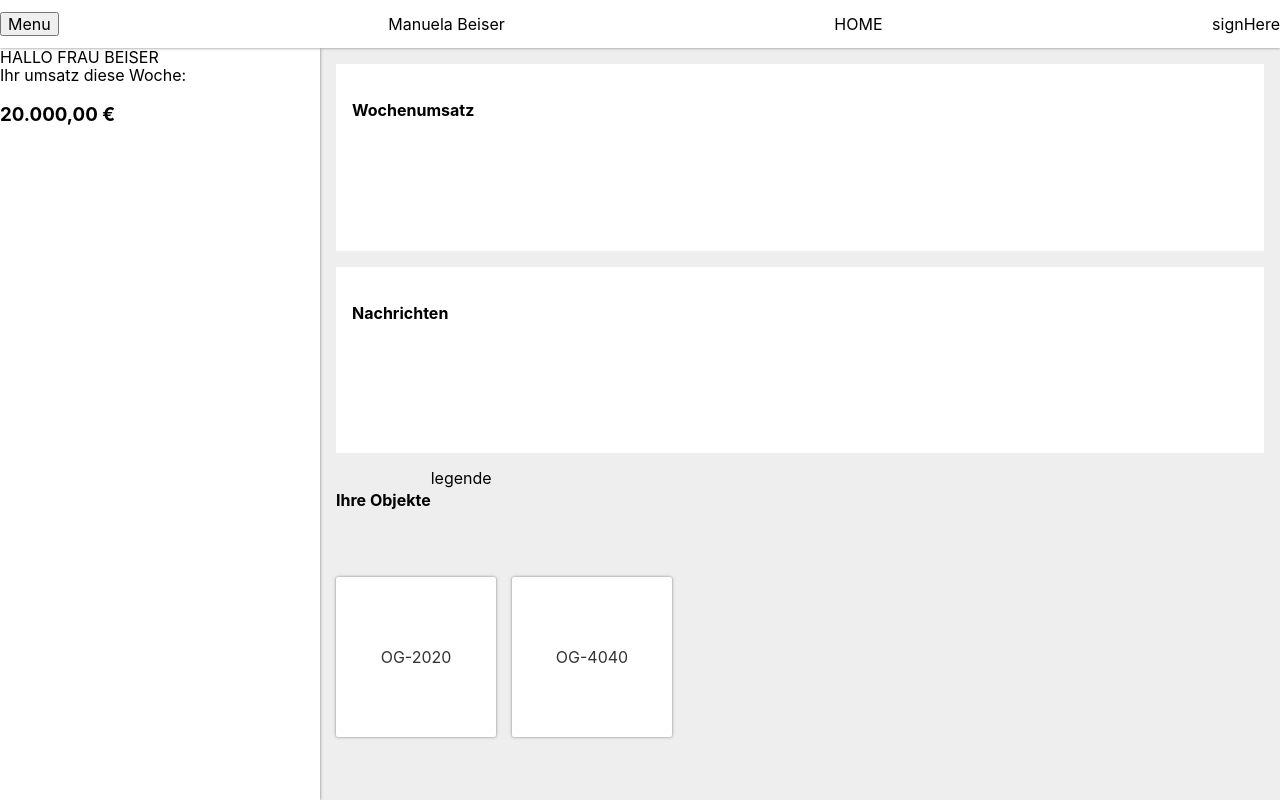
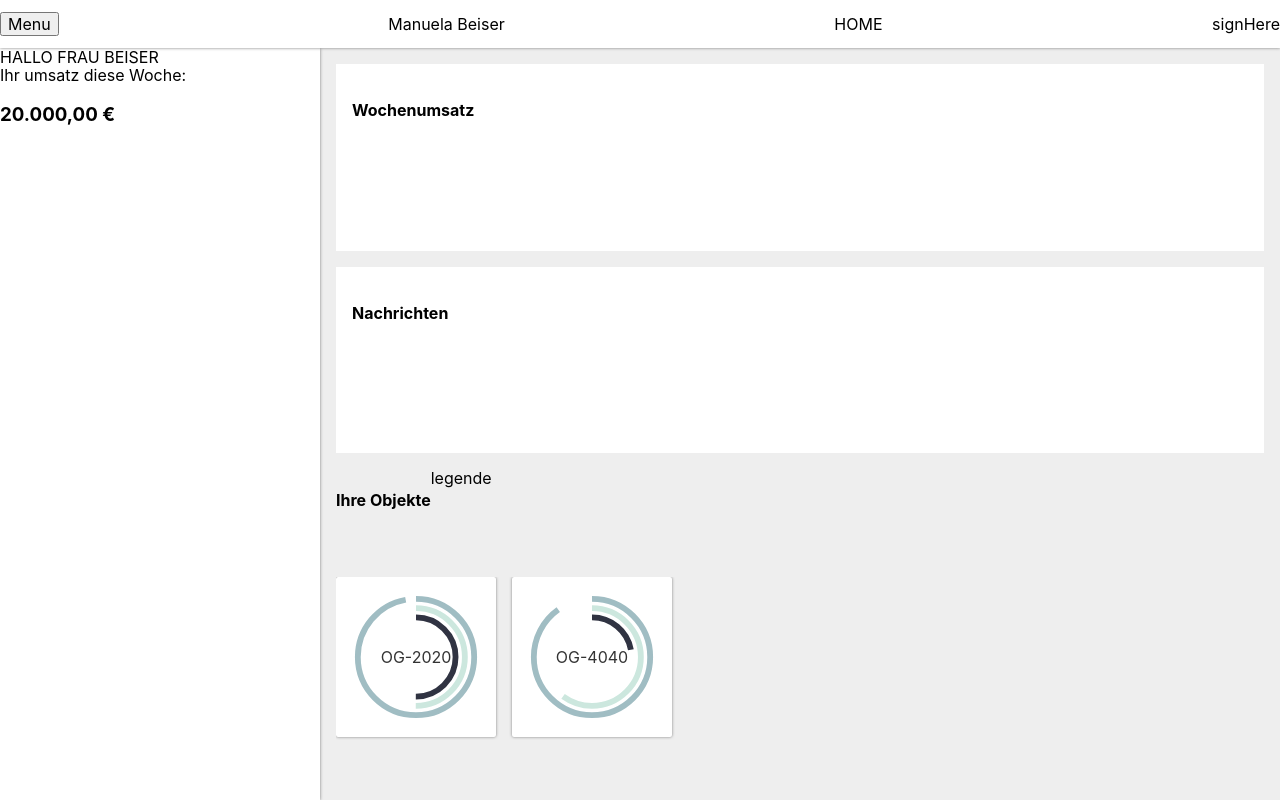
Before and after one commit to gitbreaker222/dashboard-syndikat-test, a React (Create React App) app: page / in a window 1280 px wide. Built offline with nearby package versions, Linux system fonts and the light colour scheme.

Commit message:
adds circle-diagram in object preview

```diff
--- a/src/pages/Dashboard.css
+++ b/src/pages/Dashboard.css
@@ -29,6 +29,8 @@
 }
 .Dashboard .object-list {
   flex: 1 0 100%;
+  display: flex;
+  overflow: auto;
 }
 .Dashboard .object-list button {
   width: 10rem;
@@ -36,6 +38,12 @@
   margin-right: 1rem;
   background: var(--color-bg-normal);
   box-shadow: 0 0 3px var(--color-c2);
+  display: flex;
+  justify-content: center;
+  align-items: center;
+}
+.Dashboard .object-list .object-name {
+  position: absolute;
 }
 
 .Dashboard main.--isDetailsOpen {
--- a/src/pages/Dashboard.js
+++ b/src/pages/Dashboard.js
@@ -2,6 +2,7 @@ import React, { useState, useEffect } from 'react';
 import { cssIf } from '../service/util'
 import { queryData } from '../service/data'
 import { Format } from '../components/format/Format'
+import { CircleDiagram } from '../components/circleDiagram/CircleDiagram'
 import { ObjectDetails } from '../components/objectDetails/ObjectDetails'
 import './Dashboard.css';
 
@@ -119,7 +120,14 @@ export function Dashboard() {
                 data-id={_object.id}
                 key={_object.id}
               >
-                {_object.name}
+                <CircleDiagram
+                  c1Percent={_object.processed_old_revenue_percent}
+                  c2Percent={_object.customers_percent}
+                  c3Percent={_object.revenue_percent}
+                />
+                <div className="object-name">
+                  {_object.name}
+                </div>
               </button>
             ))}
           </div>
```
